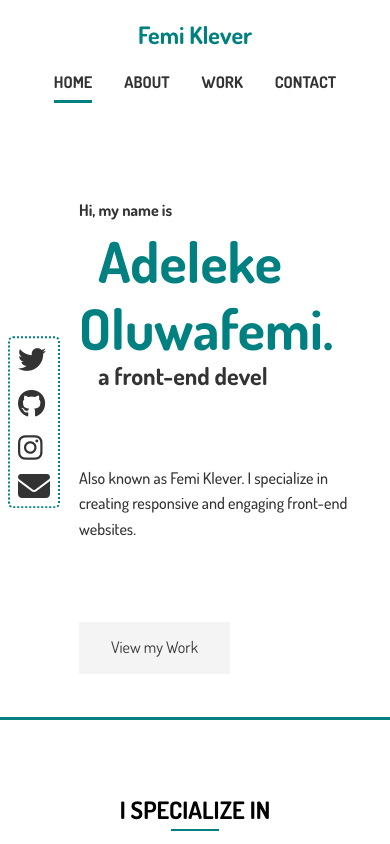
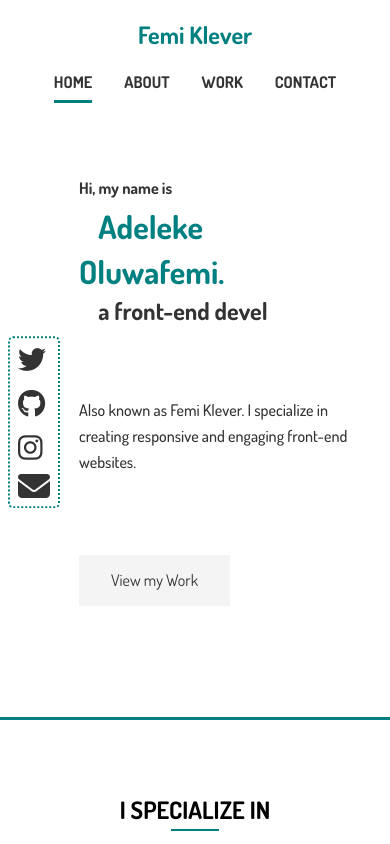
Before and after one commit to Femmyklever/portfolio_website, a website: page dist/index.html in a window 390 px wide. Shown: the top 844 px of the page. Drawn offline with Linux system fonts and the light colour scheme.

Commit message:
Updated Commit

```diff
--- a/scss/_media.scss
+++ b/scss/_media.scss
@@ -39,7 +39,8 @@
         padding-top: 10rem;
 
         h1{
-          font-size: 3.5rem;
+          font-size: 2rem;
+          line-height: 1.4;
           .small-lead{
             font-size: 1rem;
           }
```
Also changed, not shown: dist/css/main.css.
